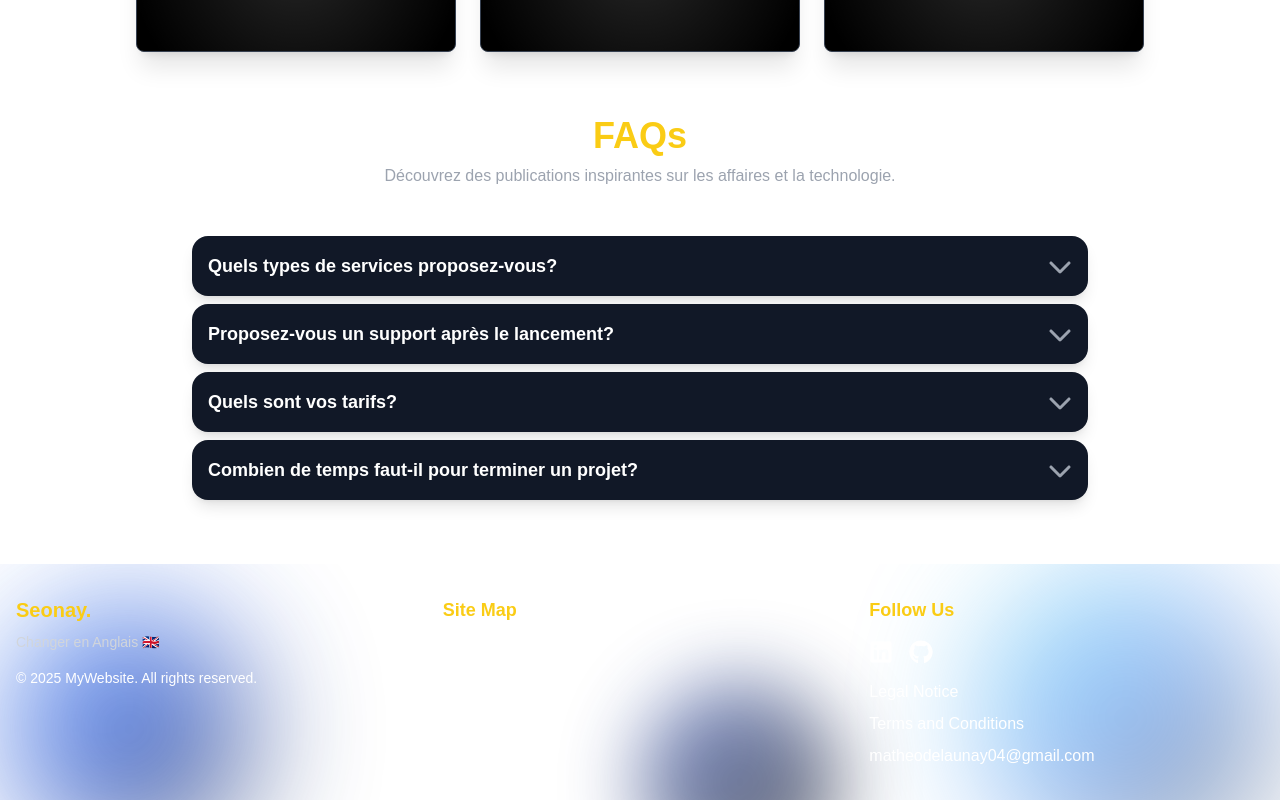
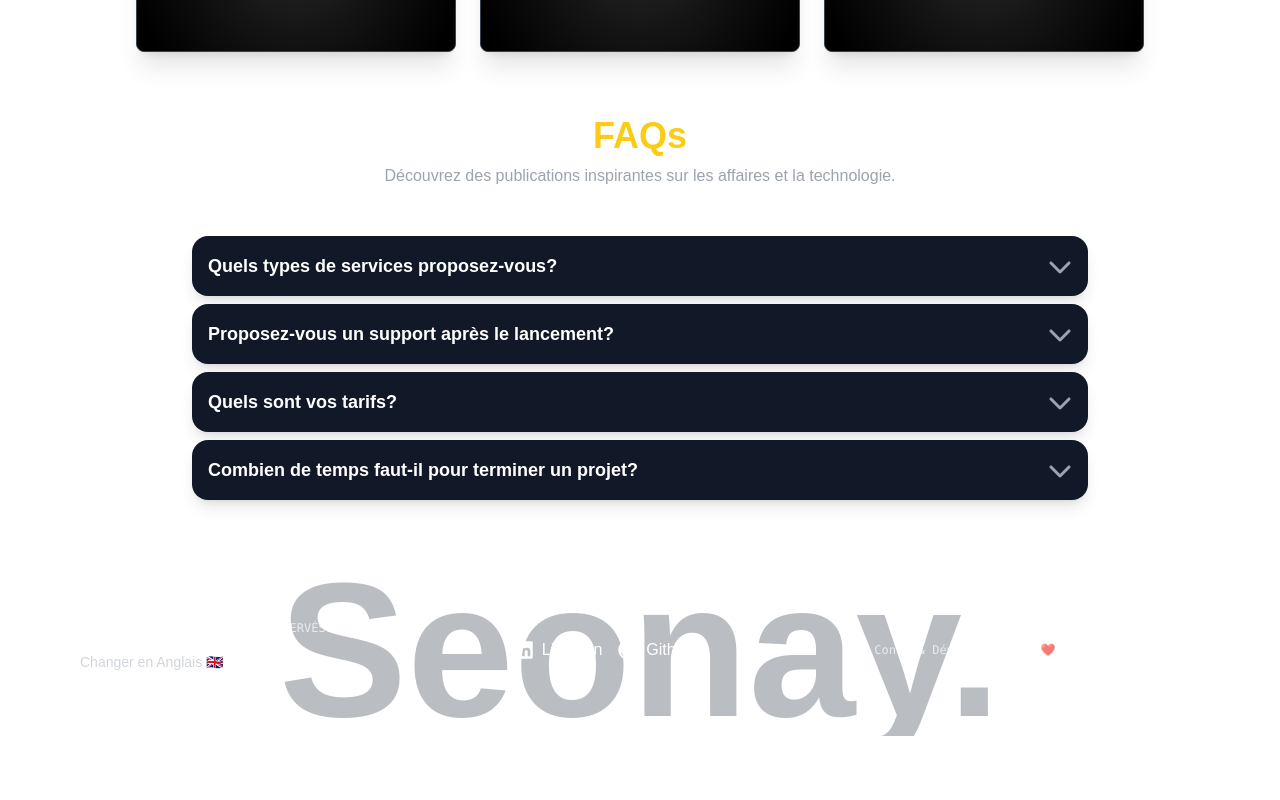
Before and after one commit to D-Seonay/portfolio-matheo-delaunay-2025, a Next.js app: page / in a window 1280 px wide. Shown: the part 1976-2776 px from the top of the page. After the commit the page ends 2712 px from the top, so only its background shows below. Built offline with nearby package versions, Linux system fonts and the light colour scheme.

Commit message:
Ajout d'une API pour récupérer les données du footer en fonction de la langue sélectionnée et mise à jour du composant Footer pour afficher ces données dynamiquement.

```diff
--- a/src/app/components/Footer.tsx
+++ b/src/app/components/Footer.tsx
@@ -1,59 +1,52 @@
-"use client"
-import React from "react";
+"use client";
+
+import React, { useEffect, useState } from "react";
 import { FaLinkedin, FaGithub } from "react-icons/fa";
 import LanguageSwitcher from "./LanguageSwitcher";
+import Link from "next/link";
+import { FooterDataType } from "@/types";
+import { useLanguage } from "../context/LanguageContext";
 
-const Footer = () => {
+export default function Footer() {
+  const [footerData, setFooterData] = useState<FooterDataType | null>(null);
+  const { language } = useLanguage();
+
+  useEffect(() => {
+    fetch(`/api/footer?lang=${language}`)
+      .then((res) => res.json())
+      .then((data) => setFooterData(data.data))
+      .catch((error) => console.error("Erreur lors du chargement du footer :", error));
+  }, [language]);
+
   return (
-    <footer className="text-white py-8 px-4 min-w-full relative overflow-hidden">
-        <div className="absolute inset-0 -z-10">
-            <div className="absolute top-10 left-1 w-[250px] h-[250px] bg-gradient-to-br from-blue-500 via-blue-700 to-black opacity-70 rounded-full blur-3xl animate-blob"></div>
-            <div className="absolute top-1 right-1 w-[300px] h-[300px] bg-gradient-to-br from-cyan-400 via-blue-500 to-black opacity-50 rounded-full blur-3xl animate-blob"></div>
-            <div className="absolute top-1/2 left-1/2 w-[200px] h-[200px] bg-gradient-to-br from-blue-800 to-black opacity-60 rounded-full blur-2xl animate-blob"></div>
+    <footer className="relative w-full text-white py-14 overflow-hidden">
+      {/* Grand texte en arrière-plan */}
+      <h1 className="text-[15vw] font-bold text-gray-800 opacity-30 absolute inset-0 flex justify-center items-center select-none pointer-events-none">
+        Seonay.
+      </h1>
+
+      {/* Contenu du footer */}
+      <div className="relative z-10 flex flex-col items-center gap-4 md:flex-row md:justify-between md:gap-8 px-4 md:px-20">
+        <div className="flex flex-col items-start gap-2">
+          <span className="text-xs font-mono opacity-70">{footerData?.rights}</span>
+          <LanguageSwitcher />
         </div>
 
 
-        <div className="container mx-auto grid grid-cols-1 md:grid-cols-3 gap-8">
-        {/* Logo and Rights */}
-        <div className="flex flex-col items-center md:items-start">
-          <h1 className="text-xl font-bold text-primary">Seonay.</h1>
-          <LanguageSwitcher />
 
-          <p className="text-sm mt-2">© 2025 MyWebsite. All rights reserved.</p>
-
+        <div className="flex flex-row gap-4">
+          {footerData?.socials.map((social) => (
+            <Link key={social.id} href={social.link} target="_blank" className="flex items-center gap-2 hover:text-gray-400 transition duration-200">
+              {social.name === "LinkedIn" && <FaLinkedin className="h-5 w-5" />}
+              {social.name === "Github" && <FaGithub className="h-5 w-5" />}
+              <span>{social.name}</span>
+            </Link>
+          ))}
         </div>
 
-        {/* Site Map */}
-        <div className="flex flex-col items-center md:items-start">
-          <h2 className="text-lg font-semibold mb-4 text-primary">Site Map</h2>
-          <ul className="space-y-2">
-            <li><a href="#" className="hover:text-primary">Home</a></li>
-            <li><a href="#" className="hover:text-primary">About</a></li>
-            <li><a href="#" className="hover:text-primary">Projects</a></li>
-            <li><a href="#" className="hover:text-primary">FAQ</a></li>
-          </ul>
-        </div>
+        <span className="text-xs font-mono opacity-70">{footerData?.credits}</span>
 
-        {/* Socials and Legal */}
-        <div className="flex flex-col items-center md:items-start">
-          <h2 className="text-lg font-semibold mb-4 text-primary">Follow Us</h2>
-          <div className="flex space-x-4 mb-4">
-            <a href="https://www.linkedin.com/in/matheo-delaunay/" target="_blank" rel="noopener noreferrer" className="hover:text-blue-500" title="LinkedIn Profile">
-              <FaLinkedin size={24} />
-            </a>
-            <a href="https://github.com/D-Seonay" target="_blank" rel="noopener noreferrer" className="hover:text-gray-400" title="GitHub Profile">
-              <FaGithub size={24} />
-            </a>
-          </div>
-          <ul className="space-y-2">
-            <li><a href="#" className="hover:text-primary">Legal Notice</a></li>
-            <li><a href="#" className="hover:text-primary">Terms and Conditions</a></li>
-            <li><a href="mailto:contact@mywebsite.com" className="hover:text-primary">matheodelaunay04@gmail.com</a></li>
-          </ul>
-        </div>
       </div>
     </footer>
   );
-};
-
-export default Footer;
+}
--- /dev/null
+++ b/src/pages/api/footer.ts
@@ -0,0 +1,29 @@
+import type { NextApiRequest, NextApiResponse } from "next";
+import { FooterDataType, ApiResponse, Lang } from "../../types";
+
+const footerData: Record<Lang, FooterDataType> = {
+    fr: {
+        title: "À propos",
+        socials: [
+            { id: "1", name: "LinkedIn", icon: "FaLinkedin", link: "https://www.linkedin.com/in/matheo-delaunay/" },
+            { id: "2", name: "Github", icon: "FaGithub", link: "https://github.com/D-Seonay" },
+        ],
+        rights: "©2025 SEONAY. TOUS DROITS RÉSERVÉS.",
+        credits: "Conçu & Développé avec ❤️ par Mathéo Delaunay",
+    },
+
+    en: {
+        title: "About",
+        socials: [
+            { id: "1", name: "LinkedIn", icon: "FaLinkedin", link: "https://www.linkedin.com/in/matheo-delaunay/" },
+            { id: "2", name: "Github", icon: "FaGithub", link: "https://github.com/D-Seonay" },
+        ],
+        rights: "©2025 SEONAY. ALL RIGHTS RESERVED.",
+        credits: "Designed & Developed with ❤️ by Mathéo Delaunay",
+    },
+};
+
+export default function handler(req: NextApiRequest, res: NextApiResponse<ApiResponse<FooterDataType>>) {
+    const lang = (req.query.lang as Lang) || "fr";
+    res.status(200).json({ data: footerData[lang] });
+}
```
Also changed, not shown: src/types.ts (+14 -0 lines).
